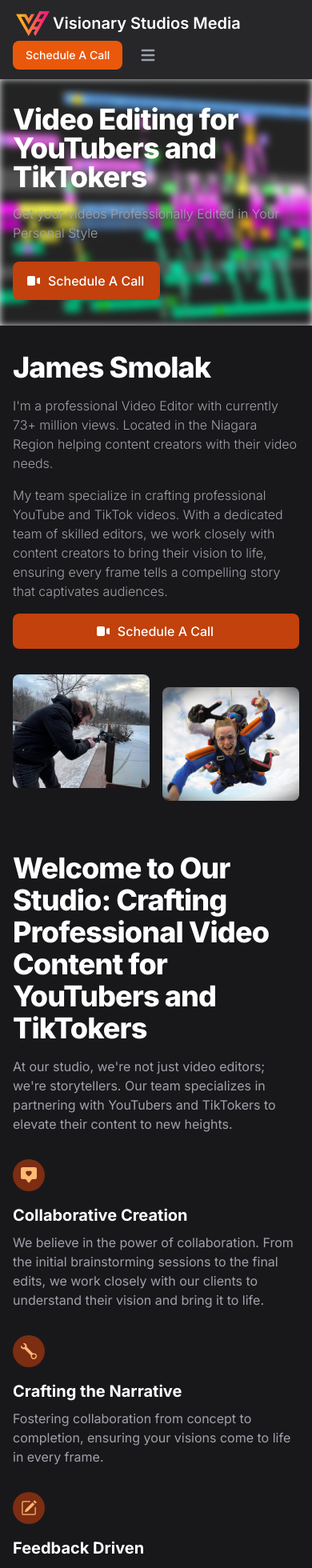
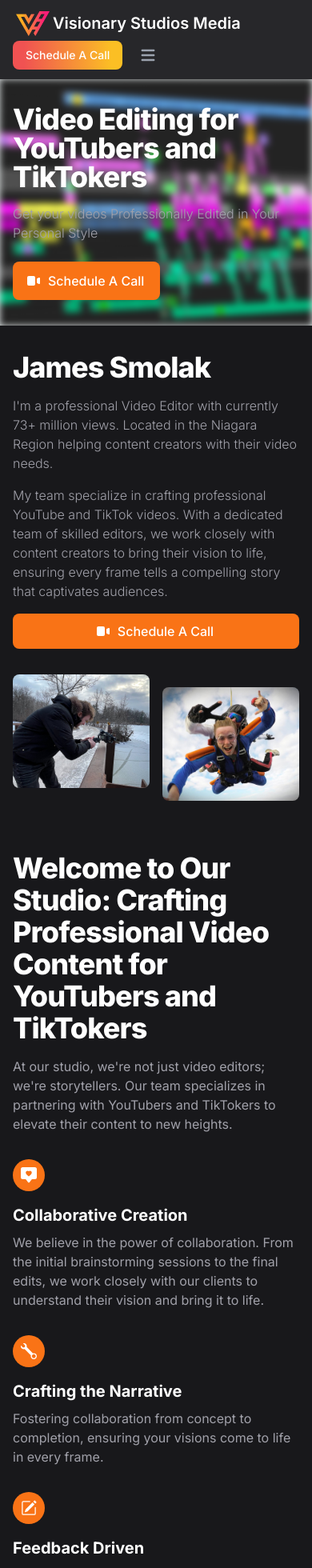
Before and after one commit to LiamCharles2001/Visionary-Studios-Media, a Next.js app: page / in a window 390 px wide. Shown: the top 1960 px of the page at 80% size. Built offline with nearby package versions, Linux system fonts and the light colour scheme.

Commit message:
Color overhaul

```diff
--- a/app/components/CTASection.tsx
+++ b/app/components/CTASection.tsx
@@ -9,7 +9,7 @@ const CTASection = () => {
             <h2 className="mb-4 text-4xl tracking-tight font-extrabold text-gray-900 dark:text-white">Let&apos;s talk about how we can help your videos.</h2>
             <p className="mb-8 font-light text-gray-500 sm:text-xl dark:text-gray-400">We help video creators on lifting the video editing burdeon from them so they can focus on what matters.*****</p>
             <div className="flex flex-col space-y-4 sm:flex-row sm:space-y-0 sm:space-x-4">
-                <a href="https://calendly.com/visionarystudiosmedia/30min?month=2024-03" className="inline-flex items-center justify-center px-4 py-2.5 text-base font-medium text-center text-white bg-primary-700 rounded-lg hover:bg-primary-800 focus:ring-4 focus:ring-primary-300 dark:focus:ring-primary-900">
+                <a href="https://calendly.com/visionarystudiosmedia/30min?month=2024-03" className="inline-flex items-center justify-center px-4 py-2.5 text-base font-medium text-center text-white bg-primary-500 rounded-lg hover:bg-primary-700 focus:ring-4 focus:ring-primary-300 dark:focus:ring-primary-900">
                 <svg className="mr-2 -ml-1 w-5 h-5" fill="currentColor" viewBox="0 0 20 20" xmlns="http://www.w3.org/2000/svg"><path d="M2 6a2 2 0 012-2h6a2 2 0 012 2v8a2 2 0 01-2 2H4a2 2 0 01-2-2V6zM14.553 7.106A1 1 0 0014 8v4a1 1 0 00.553.894l2 1A1 1 0 0018 13V7a1 1 0 00-1.447-.894l-2 1z"></path></svg>
                 Schedule A Call
                 </a>
--- a/app/components/Header.tsx
+++ b/app/components/Header.tsx
@@ -18,7 +18,7 @@ const Nav = () => {
                 <span className="self-center text-xl font-semibold whitespace-nowrap dark:text-white">Visionary Studios Media</span>
             </a>
             <div className="flex items-center lg:order-2">
-                <a href="#" className="text-white bg-primary-700 hover:bg-primary-800 focus:ring-4 focus:ring-primary-300 font-medium rounded-lg text-sm px-4 lg:px-5 py-2 lg:py-2.5 mr-2 dark:bg-primary-600 dark:hover:bg-primary-700 focus:outline-none dark:focus:ring-primary-800">Schedule A Call</a>
+                <a href="https://calendly.com/visionarystudiosmedia/30min?month=2024-03" className="text-white focus:ring-4 focus:ring-primary-300 font-medium rounded-lg text-sm px-4 lg:px-5 py-2 lg:py-2.5 mr-2 focus:outline-none dark:focus:ring-primary-800 bg-gradient-to-r from-red-500 to-amber-400 hover:from-indigo-500 from-10% hover:via-sky-500 via-30% hover:to-emerald-500 to-90%">Schedule A Call</a>
                 <button data-collapse-toggle="mobile-menu-2" type="button" className="inline-flex items-center p-2 ml-1 text-sm text-gray-500 rounded-lg lg:hidden hover:bg-gray-100 focus:outline-none focus:ring-2 focus:ring-gray-200 dark:text-gray-400 dark:hover:bg-gray-700 dark:focus:ring-gray-600" aria-controls="mobile-menu-2" aria-expanded="false">
                     <span className="sr-only">Open main menu</span>
                     <svg className="w-6 h-6" fill="currentColor" viewBox="0 0 20 20" xmlns="http://www.w3.org/2000/svg"><path fillRule="evenodd" d="M3 5a1 1 0 011-1h12a1 1 0 110 2H4a1 1 0 01-1-1zM3 10a1 1 0 011-1h12a1 1 0 110 2H4a1 1 0 01-1-1zM3 15a1 1 0 011-1h12a1 1 0 110 2H4a1 1 0 01-1-1z" clipRule="evenodd"></path></svg>
--- a/app/components/HeroSection.tsx
+++ b/app/components/HeroSection.tsx
@@ -25,7 +25,7 @@ export default function Hero() {
           </p>
           <a
             href="https://calendly.com/visionarystudiosmedia/30min?month=2024-03"
-            className="inline-flex items-center justify-center px-5 py-3 mr-3 text-base font-medium text-center text-white rounded-lg bg-primary-700 hover:bg-primary-800 focus:ring-4 focus:ring-primary-300 dark:focus:ring-primary-900"
+            className="inline-flex items-center justify-center px-5 py-3 mr-3 text-base font-medium text-center text-white rounded-lg bg-primary-500 hover:bg-primary-700 focus:ring-4 focus:ring-primary-300 dark:focus:ring-primary-900"
           >
             <svg
               className="mr-2 -ml-1 w-5 h-5"
--- a/app/components/JamesSection.tsx
+++ b/app/components/JamesSection.tsx
@@ -23,7 +23,7 @@ const JamesSection = () => {
           <div className="flex flex-col space-y-4 sm:flex-row sm:space-y-0 sm:space-x-4">
             <a
               href="https://calendly.com/visionarystudiosmedia/30min?month=2024-03"
-              className="inline-flex items-center justify-center px-4 py-2.5 text-base font-medium text-center text-white bg-primary-700 rounded-lg hover:bg-primary-800 focus:ring-4 focus:ring-primary-300 dark:focus:ring-primary-900"
+              className="inline-flex items-center justify-center px-4 py-2.5 text-base font-medium text-center text-white bg-primary-500 rounded-lg hover:bg-primary-700 focus:ring-4 focus:ring-primary-300 dark:focus:ring-primary-900"
             >
               <svg
                 className="mr-2 -ml-1 w-5 h-5"
--- a/app/components/PortfolioSectionRevision.tsx
+++ b/app/components/PortfolioSectionRevision.tsx
@@ -15,9 +15,9 @@ const PortfolioSectionRevision = () => {
         </div>
         <div className="space-y-8 md:grid md:grid-cols-2 lg:grid-cols-3 md:gap-12 md:space-y-0">
           <div>
-            <div className="flex justify-center items-center mb-4 w-10 h-10 rounded-full bg-primary-100 lg:h-12 lg:w-12 dark:bg-primary-900">
+            <div className="flex justify-center items-center mb-4 w-10 h-10 rounded-full bg-primary-100 lg:h-12 lg:w-12 dark:bg-primary-500">
               <svg
-                className="w-5 h-5 text-primary-600 lg:w-6 lg:h-6 dark:text-primary-300"
+                className="w-5 h-5 text-primary-600 lg:w-6 lg:h-6 dark:text-white"
                 fill="currentColor"
                 viewBox="0 0 16 16"
                 xmlns="http://www.w3.org/2000/svg"
@@ -35,9 +35,9 @@ const PortfolioSectionRevision = () => {
             </p>
           </div>
           <div>
-            <div className="flex justify-center items-center mb-4 w-10 h-10 rounded-full bg-primary-100 lg:h-12 lg:w-12 dark:bg-primary-900">
+            <div className="flex justify-center items-center mb-4 w-10 h-10 rounded-full bg-primary-100 lg:h-12 lg:w-12 dark:bg-primary-500">
               <svg
-                className="w-5 h-5 text-primary-600 lg:w-6 lg:h-6 dark:text-primary-300"
+                className="w-5 h-5 text-primary-600 lg:w-6 lg:h-6 dark:text-white"
                 fill="currentColor"
                 viewBox="0 0 16 16"
                 xmlns="http://www.w3.org/2000/svg"
@@ -54,9 +54,9 @@ const PortfolioSectionRevision = () => {
             </p>
           </div>
           <div>
-            <div className="flex justify-center items-center mb-4 w-10 h-10 rounded-full bg-primary-100 lg:h-12 lg:w-12 dark:bg-primary-900">
+            <div className="flex justify-center items-center mb-4 w-10 h-10 rounded-full bg-primary-100 lg:h-12 lg:w-12 dark:bg-primary-500">
               <svg
-                className="w-5 h-5 text-primary-600 lg:w-6 lg:h-6 dark:text-primary-300"
+                className="w-5 h-5 text-primary-600 lg:w-6 lg:h-6 dark:text-white"
                 fill="currentColor"
                 viewBox="0 0 16 16"
                 xmlns="http://www.w3.org/2000/svg"
@@ -77,9 +77,9 @@ const PortfolioSectionRevision = () => {
             </p>
           </div>
           <div>
-            <div className="flex justify-center items-center mb-4 w-10 h-10 rounded-full bg-primary-100 lg:h-12 lg:w-12 dark:bg-primary-900">
+            <div className="flex justify-center items-center mb-4 w-10 h-10 rounded-full bg-primary-100 lg:h-12 lg:w-12 dark:bg-primary-500">
               <svg
-                className="w-5 h-5 text-primary-600 lg:w-6 lg:h-6 dark:text-primary-300"
+                className="w-5 h-5 text-primary-600 lg:w-6 lg:h-6 dark:text-white"
                 fill="currentColor"
                 viewBox="0 0 24 24"
                 xmlns="http://www.w3.org/2000/svg"
@@ -100,9 +100,9 @@ const PortfolioSectionRevision = () => {
             </p>
           </div>
           <div>
-            <div className="flex justify-center items-center mb-4 w-10 h-10 rounded-full bg-primary-100 lg:h-12 lg:w-12 dark:bg-primary-900">
+            <div className="flex justify-center items-center mb-4 w-10 h-10 rounded-full bg-primary-100 lg:h-12 lg:w-12 dark:bg-primary-500">
               <svg
-                className="w-5 h-5 text-primary-600 lg:w-6 lg:h-6 dark:text-primary-300"
+                className="w-5 h-5 text-primary-600 lg:w-6 lg:h-6 dark:text-white"
                 fill="currentColor"
                 viewBox="0 0 16 16"
                 xmlns="http://www.w3.org/2000/svg"
@@ -120,9 +120,9 @@ const PortfolioSectionRevision = () => {
             </p>
           </div>
           <div>
-            <div className="flex justify-center items-center mb-4 w-10 h-10 rounded-full bg-primary-100 lg:h-12 lg:w-12 dark:bg-primary-900">
+            <div className="flex justify-center items-center mb-4 w-10 h-10 rounded-full bg-primary-100 lg:h-12 lg:w-12 dark:bg-primary-500">
               <svg
-                className="w-5 h-5 text-primary-600 lg:w-6 lg:h-6 dark:text-primary-300"
+                className="w-5 h-5 text-primary-600 lg:w-6 lg:h-6 dark:text-white"
                 fill="currentColor"
                 viewBox="0 0 16 16"
                 xmlns="http://www.w3.org/2000/svg"
--- a/app/components/TestimonialsSection.tsx
+++ b/app/components/TestimonialsSection.tsx
@@ -27,9 +27,7 @@ const TestimonialSection = () => {
               <h3 className="text-xl font-bold tracking-tight text-zinc-900 dark:text-white">
                 <a href="#">SoupTimmy</a>
               </h3>
-              <span className="text-zinc-500 dark:text-zinc-400">
-                Marketing & Sale
-              </span>
+
               <p className="mt-3 mb-4 font-light text-zinc-500 dark:text-zinc-400">
                 “THANK YOU! You did amazing on the edit!”
               </p>
```
Also changed, not shown: app/components/ServiceSection.tsx (+7 -27 lines), app/components/unused/PortfolioSection.tsx (renamed from app/components/PortfolioSection.tsx).
